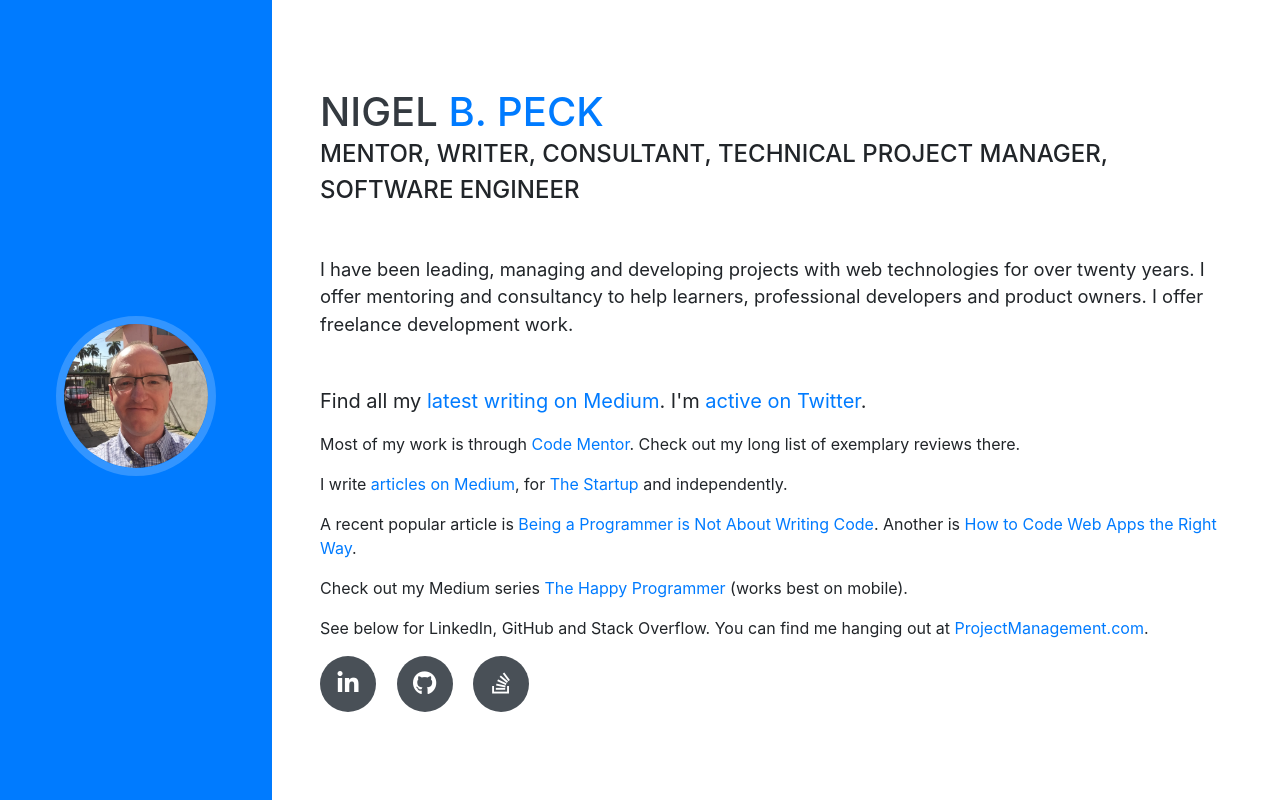
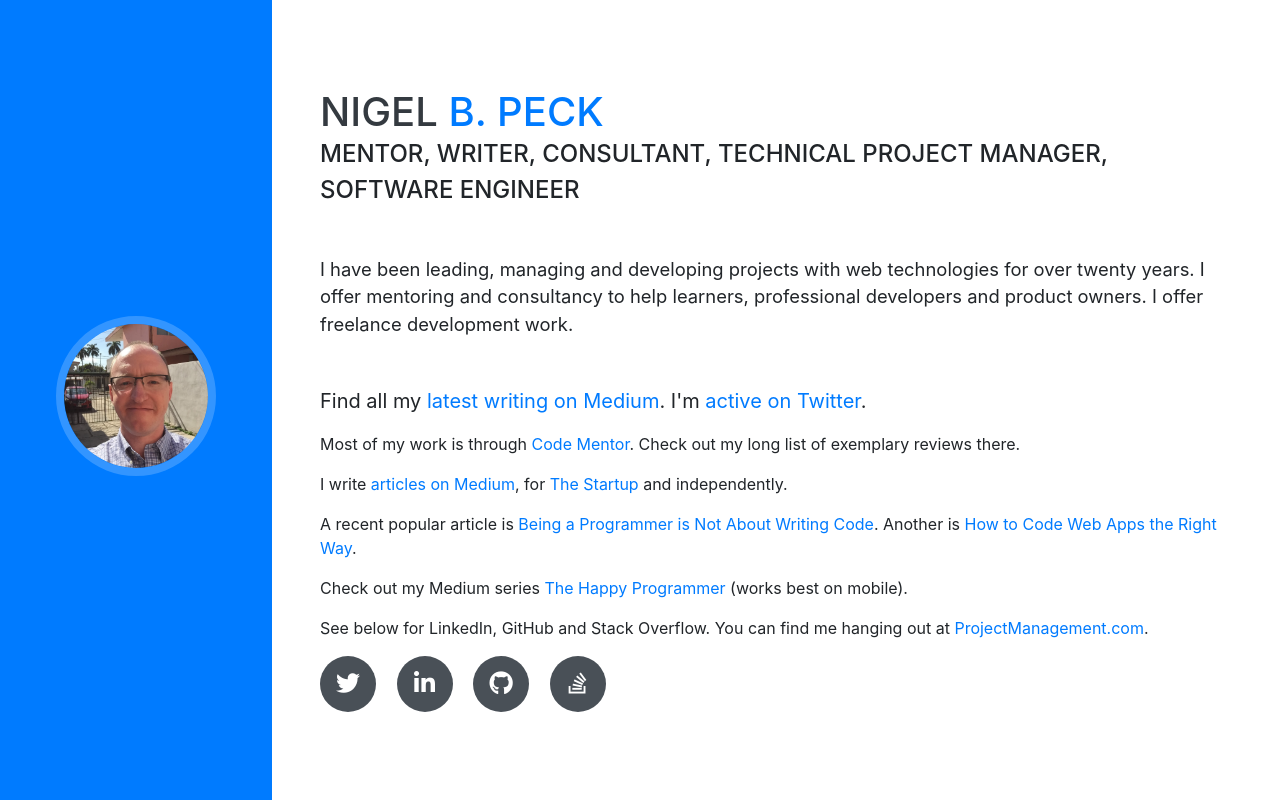
Before and after one commit to nigelbpeck/nigelbpeck-website, a website with bundled scripts: page index.html in a window 1280 px wide. Built offline with nearby package versions, Linux system fonts and the light colour scheme; a web font is replaced by a local one.

Commit message:
Update intro

```diff
--- a/index.html
+++ b/index.html
@@ -54,6 +54,9 @@
         <p>Check out my Medium series <a href="https://medium.com/series/the-happy-programmer-64f9a7946b83">The Happy Programmer</a> (works best on mobile).</p>
         <p>See below for LinkedIn, GitHub and Stack Overflow. You can find me hanging out at <a href="https://www.projectmanagement.com/profile/NigelBPeck">ProjectManagement.com</a>.</p>
         <div class="social-icons">
+          <a href="https://twitter.com/nigelbpeck">
+            <i class="fab fa-twitter"></i>
+          </a>
           <a href="https://www.linkedin.com/in/nigelbpeck/">
             <i class="fab fa-linkedin-in"></i>
           </a>
```
